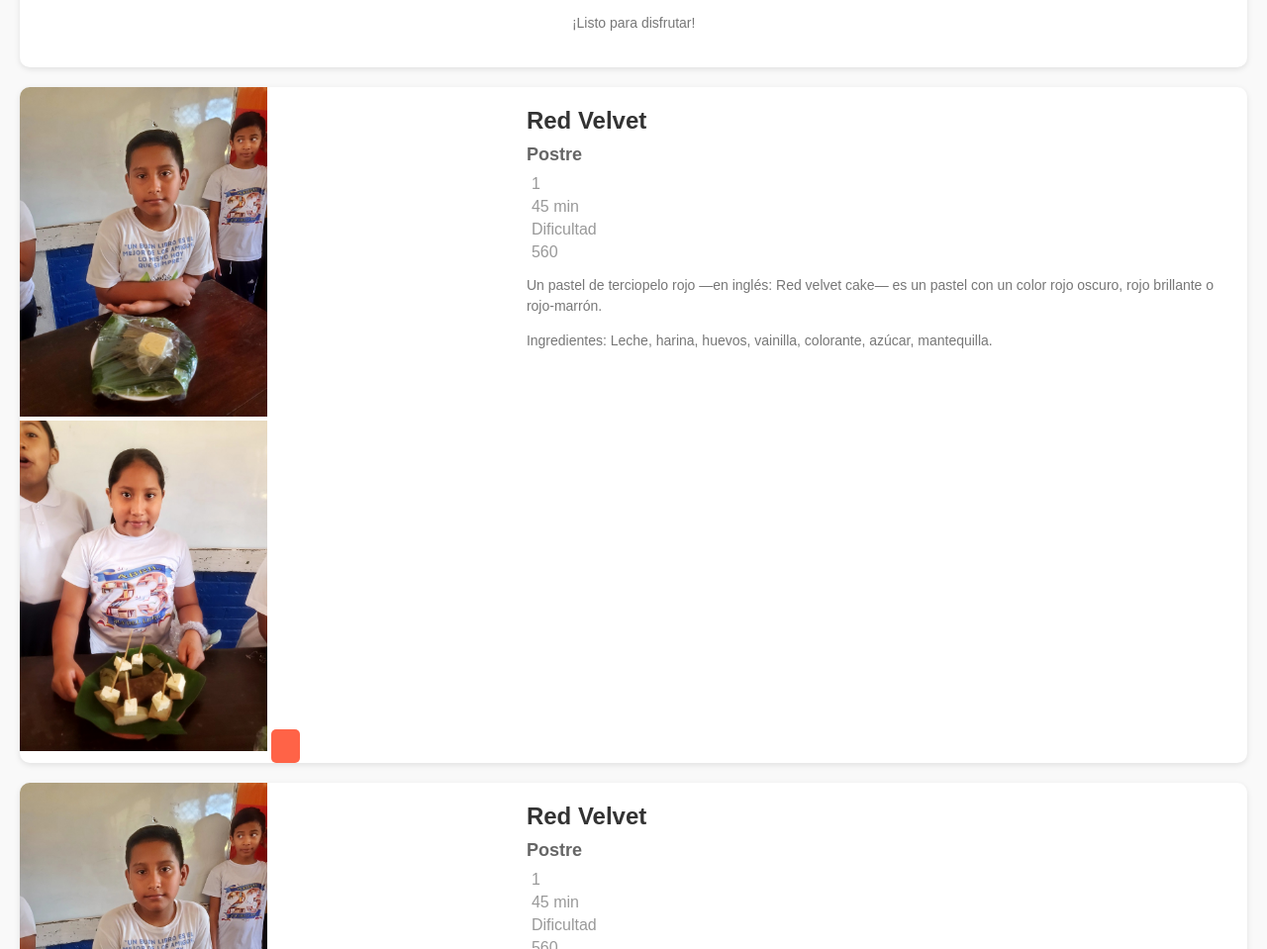
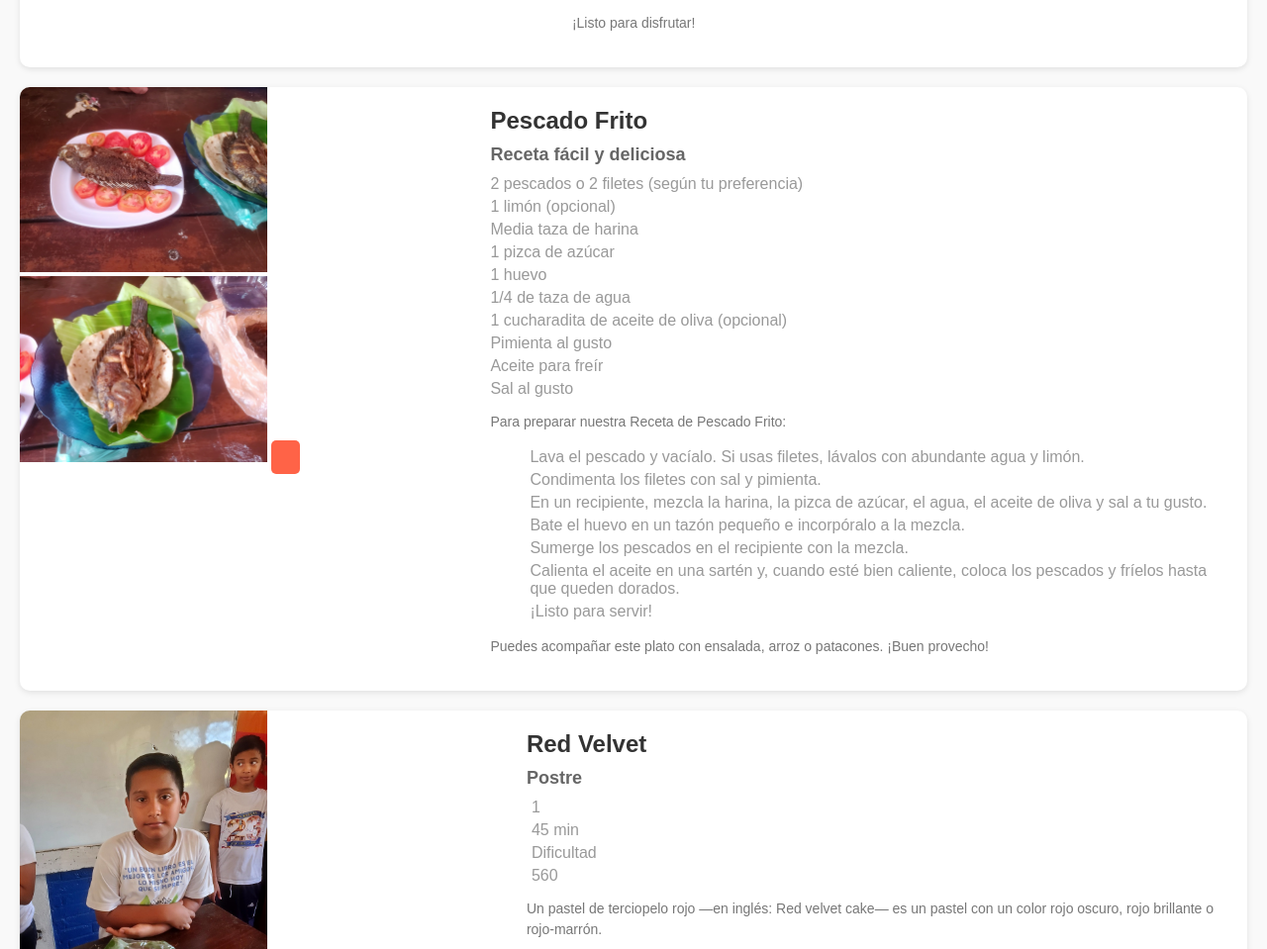
Before and after one commit to Marlon8732/Recetario-Rafaela-Herrera, a plain HTML site: page index.html in a window 1280 px wide. Shown: the part 936-1895 px from the top of the page at 99% size. Drawn offline with Linux system fonts and the light colour scheme.

Commit message:
Agregadas modificaciones

```diff
--- a/index.html
+++ b/index.html
@@ -45,22 +45,38 @@
     </div>
 	<div class="recipe-card">
         <aside>
-            <img src="src/img/Tamal con queso_095854.jpg" alt="Red Velvet">
-			<img src="src/img/Tamal con queso_095859.jpg" alt="Red Velvet">
+            <img src="src/img/Pescado frito_093708.jpg" alt="Red Velvet">
+			<img src="src/img/Pescado frito_093709.jpg" alt="Red Velvet">
             <a href="#" class="button"><span class="icon icon-play"></span></a>
         </aside>
         <article>
-            <h2>Red Velvet</h2>
-            <h3>Postre</h3>
+            <h2>Pescado Frito</h2>
+            <h3>Receta fácil y deliciosa</h3>
             <ul>
-                <li><span class="icon icon-users"></span><span>1</span></li>
-                <li><span class="icon icon-clock"></span><span>45 min</span></li>
-                <li><span class="icon icon-level"></span><span>Dificultad</span></li>
-                <li><span class="icon icon-calories"></span><span>560</span></li>
+                <li>2 pescados o 2 filetes (según tu preferencia)</li>
+                <li>1 limón (opcional)</li>
+                <li>Media taza de harina</li>
+                <li>1 pizca de azúcar</li>
+                <li>1 huevo</li>
+                <li>1/4 de taza de agua</li>
+                <li>1 cucharadita de aceite de oliva (opcional)</li>
+                <li>Pimienta al gusto</li>
+                <li>Aceite para freír</li>
+                <li>Sal al gusto</li>
             </ul>
-            <p>Un pastel de terciopelo rojo —en inglés: Red velvet cake— es un pastel con un color rojo oscuro, rojo brillante o rojo-marrón.</p>
-            <p class="ingredients"><span>Ingredientes: </span>Leche, harina, huevos, vainilla, colorante, azúcar, mantequilla.</p>
+            <p>Para preparar nuestra Receta de Pescado Frito:</p>
+            <ol>
+                <li>Lava el pescado y vacíalo. Si usas filetes, lávalos con abundante agua y limón.</li>
+                <li>Condimenta los filetes con sal y pimienta.</li>
+                <li>En un recipiente, mezcla la harina, la pizca de azúcar, el agua, el aceite de oliva y sal a tu gusto.</li>
+                <li>Bate el huevo en un tazón pequeño e incorpóralo a la mezcla.</li>
+                <li>Sumerge los pescados en el recipiente con la mezcla.</li>
+                <li>Calienta el aceite en una sartén y, cuando esté bien caliente, coloca los pescados y fríelos hasta que queden dorados.</li>
+                <li>¡Listo para servir!</li>
+            </ol>
+            <p>Puedes acompañar este plato con ensalada, arroz o patacones. ¡Buen provecho!</p>
         </article>
+
     </div>
 
 	<div class="recipe-card">
```
Also changed, not shown: src/img/Pescado frito_093708.jpg (added), src/img/Pescado frito_093709.jpg (added).
